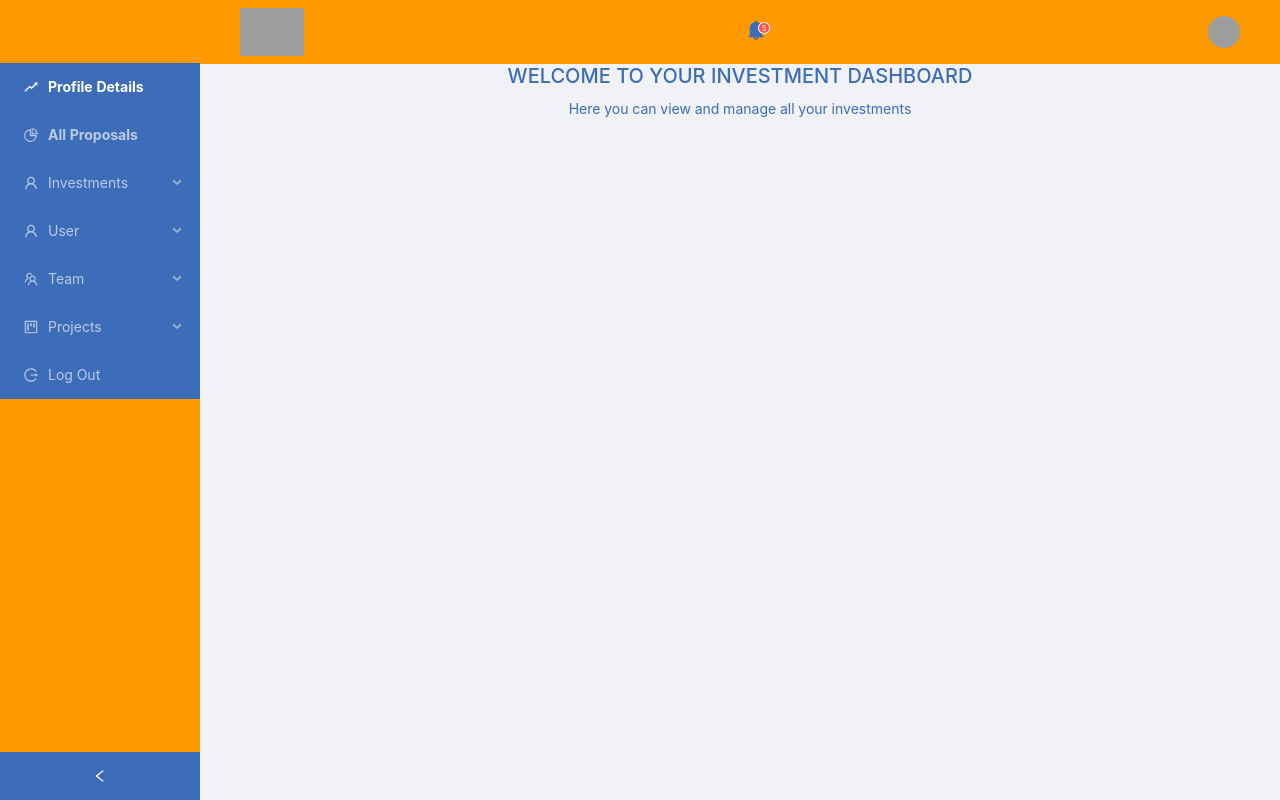
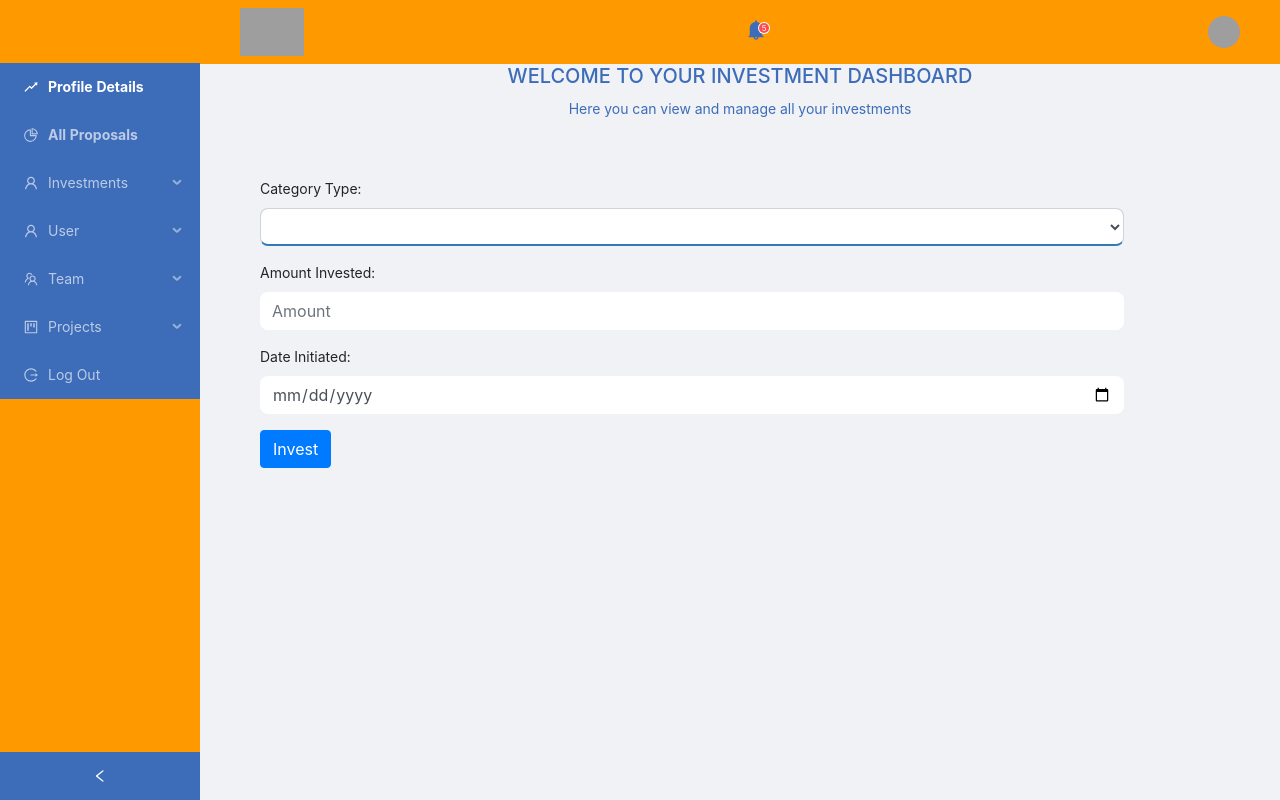
Before and after one commit to emydame/rRootSmart, a React (Create React App) app in the folder src/frontend/: page /investor/invest in a window 1280 px wide. Built offline with nearby package versions, Linux system fonts and the light colour scheme; no server answers; grey boxes are pictures that could not be loaded.

Commit message:
feat: allow users to make investments

```diff
--- a/src/frontend/src/components/dashboard/investor/InvestorDashboard.js
+++ b/src/frontend/src/components/dashboard/investor/InvestorDashboard.js
@@ -29,6 +29,7 @@ import ProjectDetails from "./ProjectDetails";
 import EditProfile from "./user/EditProfile";
 import CreateProject from "./projects/Create";
 import ViewProject from "./projects/View";
+import Invest from "./invest";
 
 const menu = (
   <Menu id="dropdown-menu">
@@ -71,9 +72,10 @@ class InvestorDashboard extends React.Component {
               <Link to="/investor/SmeProposals">All Proposals</Link>
             </Menu.Item>
             <SubMenu key="sub1" icon={<UserOutlined />} title="Investments">
-            <Menu.Item key="4"><Link to="/investor/InvestmentHistory"><RiseOutlined />History</Link></Menu.Item>
-              <Menu.Item key="5" icon={<UserSwitchOutlined />}><Link to="/investor/TotalInvestments">Amount</Link>
-            </Menu.Item ></SubMenu>
+              <Menu.Item key="4"><Link to="/investor/InvestmentHistory"><RiseOutlined />History</Link></Menu.Item>
+              <Menu.Item key="13" icon={<UserSwitchOutlined />}><Link to="/investor/invest">Make Investments</Link></Menu.Item>
+              <Menu.Item key="5" icon={<UserSwitchOutlined />}><Link to="/investor/TotalInvestments">Amount</Link></Menu.Item >
+            </SubMenu>
             <SubMenu key="sub2" icon={<UserOutlined />} title="User">
               <Menu.Item key="11" icon={<UserOutlined />}>
                 <Link to="/investor/AllUser">All Users</Link>
@@ -143,9 +145,10 @@ class InvestorDashboard extends React.Component {
                   <Route path="/investor/ProfileDetails" component={ProfileDetails} />
                   <Route path="/investor/EditProfile" component={EditProfile} />
                   <Route path="/investor/create-project" component={CreateProject} />
-                <Route path="/investor/view-projects" component={ViewProject} />
-                <Route path="/investor/view-project/:projectId" component={ViewProject} />
+                  <Route path="/investor/view-projects" component={ViewProject} />
+                  <Route path="/investor/view-project/:projectId" component={ViewProject} />
                   <Route path="/investor/ProjectDetails" component={ProjectDetails} />
+                  <Route path="/investor/invest" component={Invest} />
                 </Switch>
               </Router>
             </div>
--- /dev/null
+++ b/src/frontend/src/components/dashboard/investor/invest.js
@@ -0,0 +1,127 @@
+/* eslint-disable no-console */
+/* eslint-disable no-multi-str */
+/*eslint quotes: ["error", "backtick"]*/
+/*eslint-env es6*/
+/* eslint no-console: "error" */
+import React from "react";
+import Card from "react-bootstrap/Card";
+import Form from "react-bootstrap/Form";
+import Button from "react-bootstrap/Button";
+import Row from "react-bootstrap/Row";
+import Col from "react-bootstrap/Col";
+import serialize from "form-serialize";
+import axios from "axios";
+
+class Invest extends React.Component {
+  constructor(props) {
+    super(props);
+
+    this.state = {
+      categories: [],
+      success: ``,
+      error: ``,
+      description: ``
+    };
+
+    this.handleEditorChange = this.handleEditorChange.bind(this);
+    this.handleClick = this.handleClick.bind(this);
+    this.categorySelect = React.createRef();
+    this.getCategory = this.getCategory.bind(this);
+  }
+
+  componentDidMount() {
+    this.getCategory();
+  }
+
+  getCategory() {
+    axios
+      .get(`https://eazsme-backend.herokuapp.com/funds/category/all`)
+      .then((data) => {
+        const categories = data.data.data;
+
+        this.setState({categories}, () => {
+          const select = this.categorySelect.current;
+
+          const { categories } = this.state;
+          const data = categories;
+
+          // based on type of data is array
+          for (let i = 0; i < data.length; i++) {
+            const option = document.createElement(`option`);
+            option.innerText = data[i].categoryName;
+            option.name = data[i].categoryName;
+            option.value = data[i].fundCatId;
+            select.appendChild(option);
+          }
+        });
+      })
+      .catch((error) => console.log(error));
+  }
+
+  handleEditorChange(content, editor) {
+    this.setState({ description: content });
+  }
+
+  handleClick(e) {
+    e.preventDefault();
+    const form = document.querySelector(`form[name="create-investment"]`);
+    const formFields = serialize(form, { hash: true });
+    formFields.status = `investment initiated`;
+    axios
+      .post(`https://eazsme-backend.herokuapp.com//invest`, formFields)
+      .then((data) => {
+        if (data.data.status === `success`) {
+          this.setState({
+            success: `Investment Initiated!`,
+            error:``,
+           });
+           setTimeout(()=>{
+            window.location.reload();
+           }, 1000);
+        } else {
+          this.setState({ error: `Error creating Initiating Investment`, success: `` });
+        }
+      })
+      .catch((error) => console.log(error));
+  }
+
+  render() {
+    const success = this.state.success;
+    const error = this.state.error;
+    return (
+      <Card.Body>
+        <Row>
+          <Col>
+            <Form name="create-investment">
+             <Form.Group controlId="fundCatId">
+                <Form.Label>Category Type:</Form.Label>
+                <Form.Control as="select" ref={this.categorySelect} name="fundCatId"></Form.Control>
+              </Form.Group>
+              <Form.Group controlId="amount">
+                <Form.Label>Amount Invested:</Form.Label>
+                <Form.Control type="number" placeholder="Amount" name="amount" />
+              </Form.Group>
+
+              <Form.Group controlId="dateInitiated">
+                <Form.Label>Date Initiated:</Form.Label>
+                <Form.Control type="date" placeholder="Date Initiated" name="dateInitiated" />
+              </Form.Group>
+
+              <Button variant="primary" type="submit" onClick={this.handleClick}>
+                Invest
+              </Button>
+            </Form>
+          </Col>
+        </Row>
+        <Row>
+          {success ? (
+            <div className="text-bold text-success text-center">{success}</div>
+          ) : (
+            <div className="text-bold text-danger text-center">{error}</div>
+          )}
+        </Row>
+      </Card.Body>
+    );
+  }
+}
+export default Invest;
--- a/src/frontend/src/components/dashboard/investor/projects/Create.js
+++ b/src/frontend/src/components/dashboard/investor/projects/Create.js
@@ -70,7 +70,7 @@ class Create extends React.Component {
     const formFields = serialize(form, { hash: true });
     formFields.description = this.state.description;
     axios
-      .post(`https://eazsme-backend.herokuapp.com//projects`, formFields)
+      .post(`https://eazsme-backend.herokuapp.com/projects`, formFields)
       .then((data) => {
         if (data.data.status === `success`) {
           this.setState({
```
